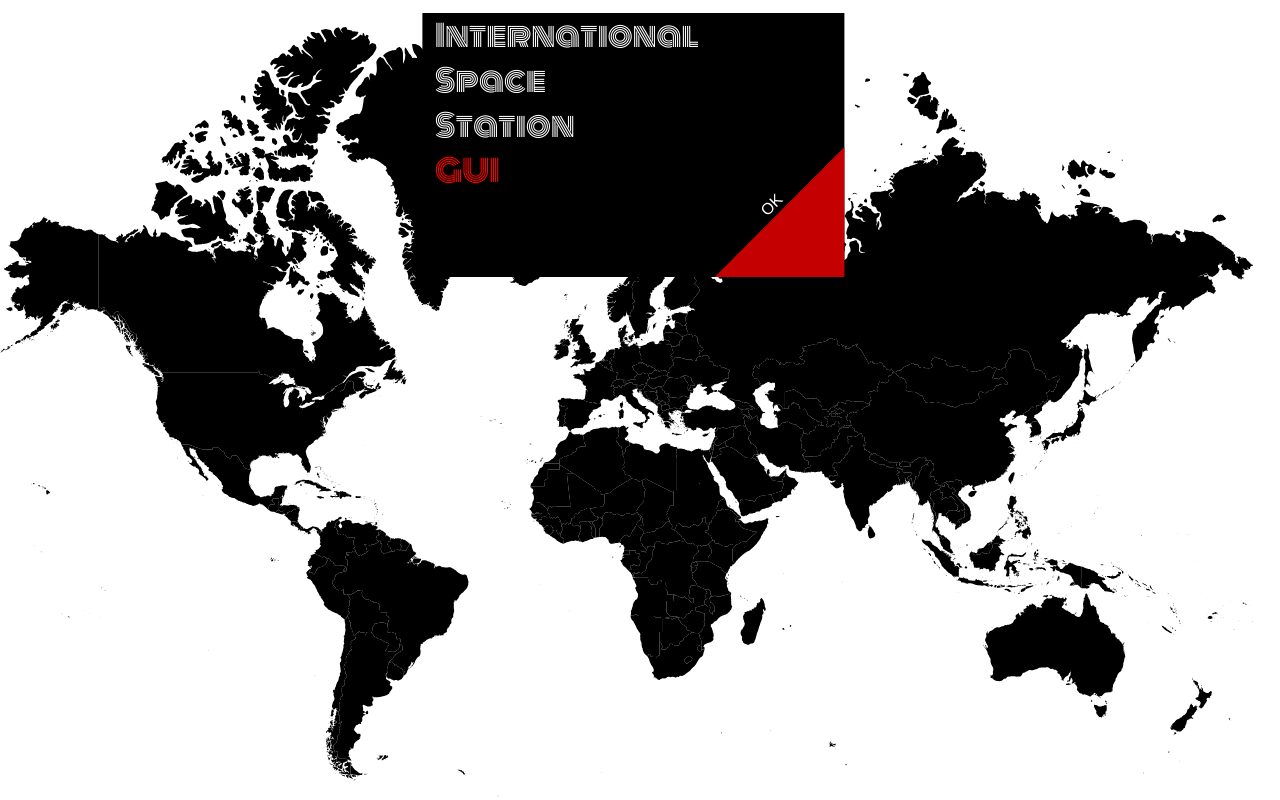
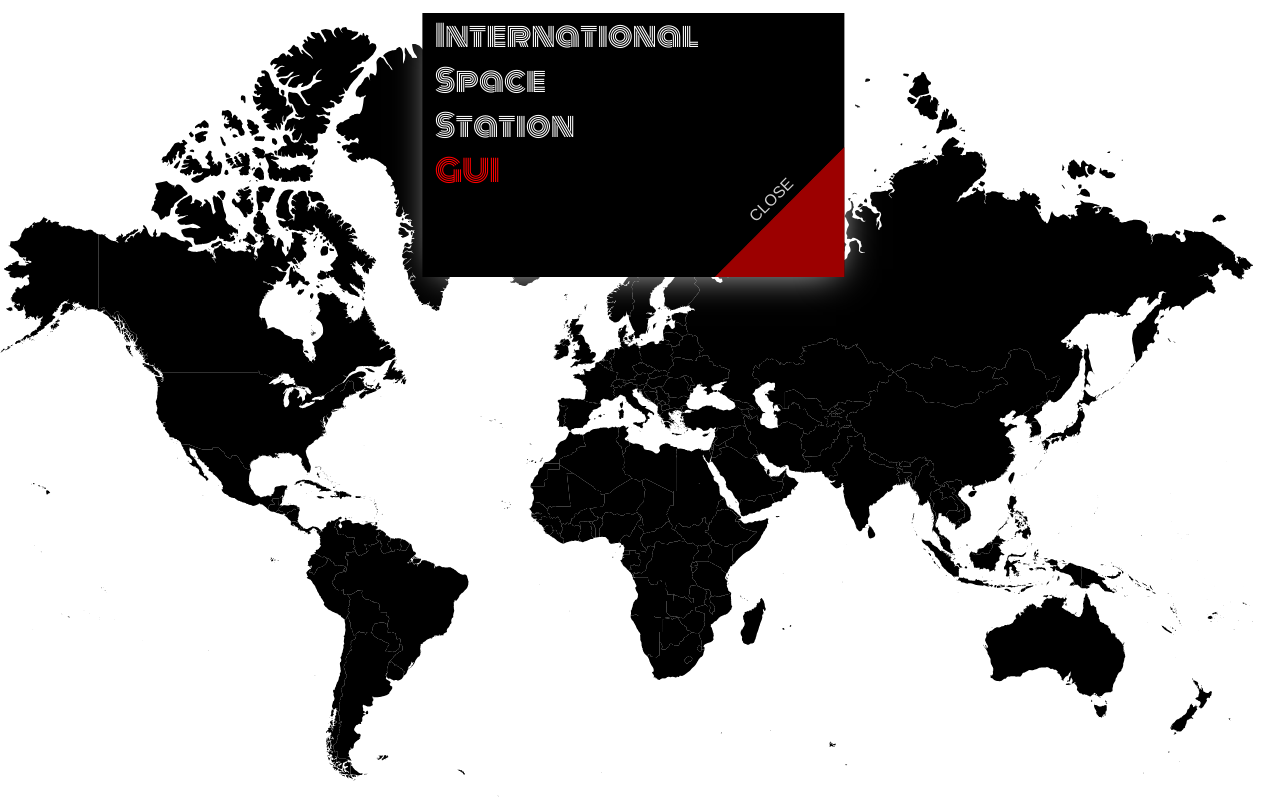
Before and after one commit to ArtSolovyov/wheresmystation, a React (Create React App) app in the folder wheresmystation/: page / in a window 1280 px wide. Built offline with nearby package versions, Linux system fonts and the light colour scheme.

Commit message:
modal bttn animation added

```diff
--- a/wheresmystation/src/App.css
+++ b/wheresmystation/src/App.css
@@ -41,10 +41,14 @@
   top: 33vh;
   height: 33vh;
   width: 33vw;
+
+  -webkit-box-shadow: 4px 4px 38px -12px rgba(255, 255, 255, 1);
+  -moz-box-shadow: 4px 4px 38px -12px rgba(255, 255, 255, 1);
+  box-shadow: 4px 4px 38px -12px rgba(255, 255, 255, 1);
 }
 
 .closedModal {
-  left: 3vw;
+  left: 1vw;
   height: 5vh;
   width: 3vw;
   border-radius: 20%;
@@ -52,8 +56,7 @@
 }
 
 .closedModal::after {
-  content: ' ?';
-  font-size: 2rem;
+  content: '';
 }
 
 .closedModal div {
@@ -73,23 +76,51 @@
   bottom: 0px;
   height: 130px;
   width: 130px;
-}
+  overflow: hidden;
 
-.sbmtBtn:active, .sbmtBtn:hover {
-  transform: scale(1.2);
-  transition: transform 0.2s;
 }
 
 .sbmtText {
   font-family: fantasy;
   transform: rotateZ(-45deg);
   position: absolute;
-  left: 40%;
-  top: 40%;
+  left: 28%;
+  top: 37%;
   cursor: pointer;
 }
 
+.btnWrapper {
+  opacity: 0.8;
+}
+
 .btnWrapper:hover {
+  opacity: 1;
   color: red;
   font-size: 1.1rem;
+  transform: scale(1.2);
+  transition: transform 0.2s;
+  animation-name: shaker;
+  animation-duration: 0.1s;
 }
+
+@keyframes shaker {
+  from {
+    transform: rotate(0deg);
+  }
+
+  to {
+    transform: rotate(0deg);
+  }
+
+  25% {
+    transform: rotate(15deg);
+  }
+
+  50% {
+    transform: rotate(-15deg);
+  }
+
+  75% {
+    transform: rotate(7deg);
+  }
+}
--- a/wheresmystation/src/modal.js
+++ b/wheresmystation/src/modal.js
@@ -18,7 +18,7 @@
             <div className="welcomeMsg">International Space Station <span style={{color: "red"}}><br />GUI</span></div>
             <div className="btnWrapper" onClick={closeModal} style={{position: 'absolute', right: '0px', bottom: '0px', height: '140px', width: '140px'}}>
                     <img src={triangle} className="sbmtBtn"></img>
-                    <div className="sbmtText">OK</div>
+                    <div className="sbmtText">CLOSE</div>
             </div>
         </div>
     )
```
Also changed, not shown: 1 other file (tests, documents, lock files or other folders).
